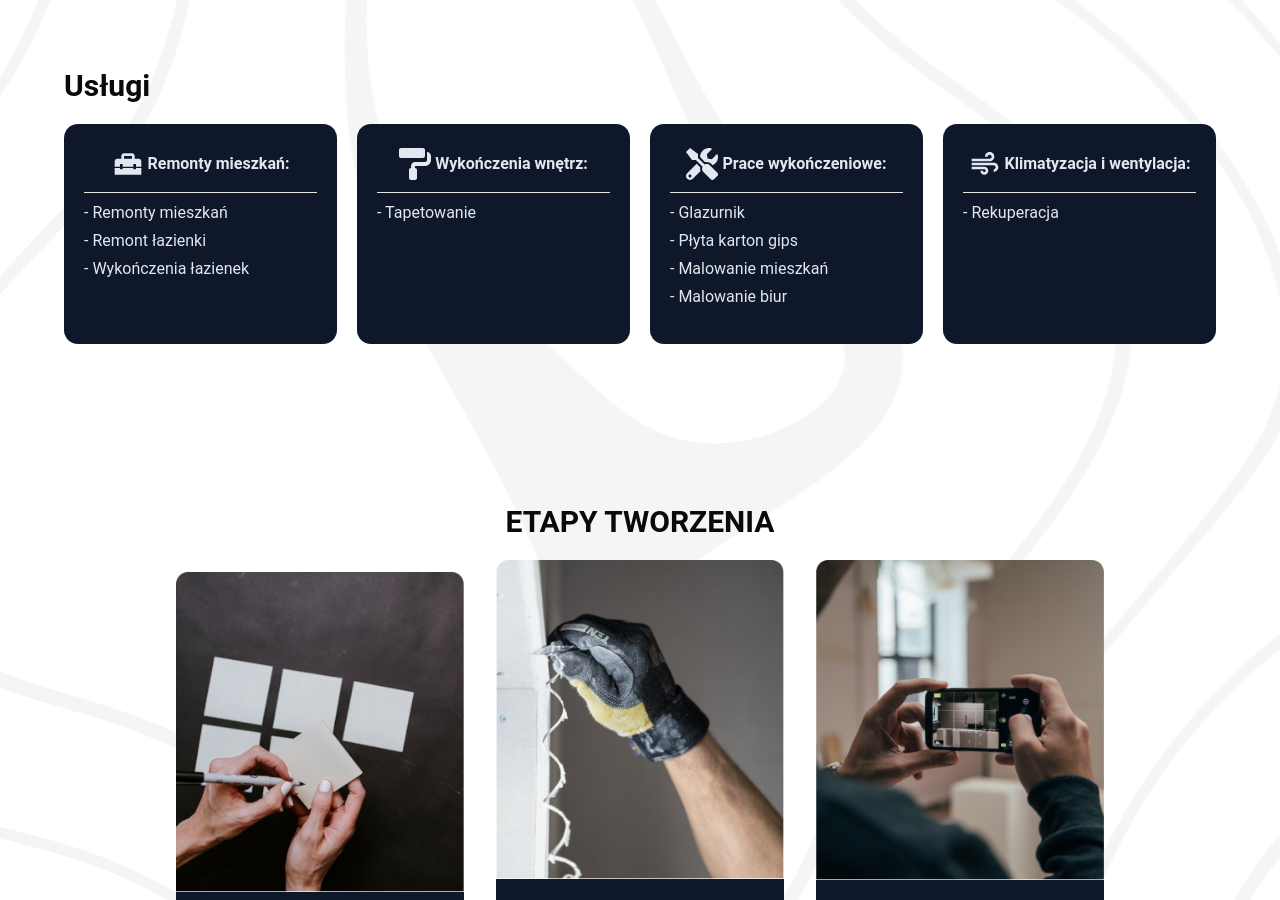
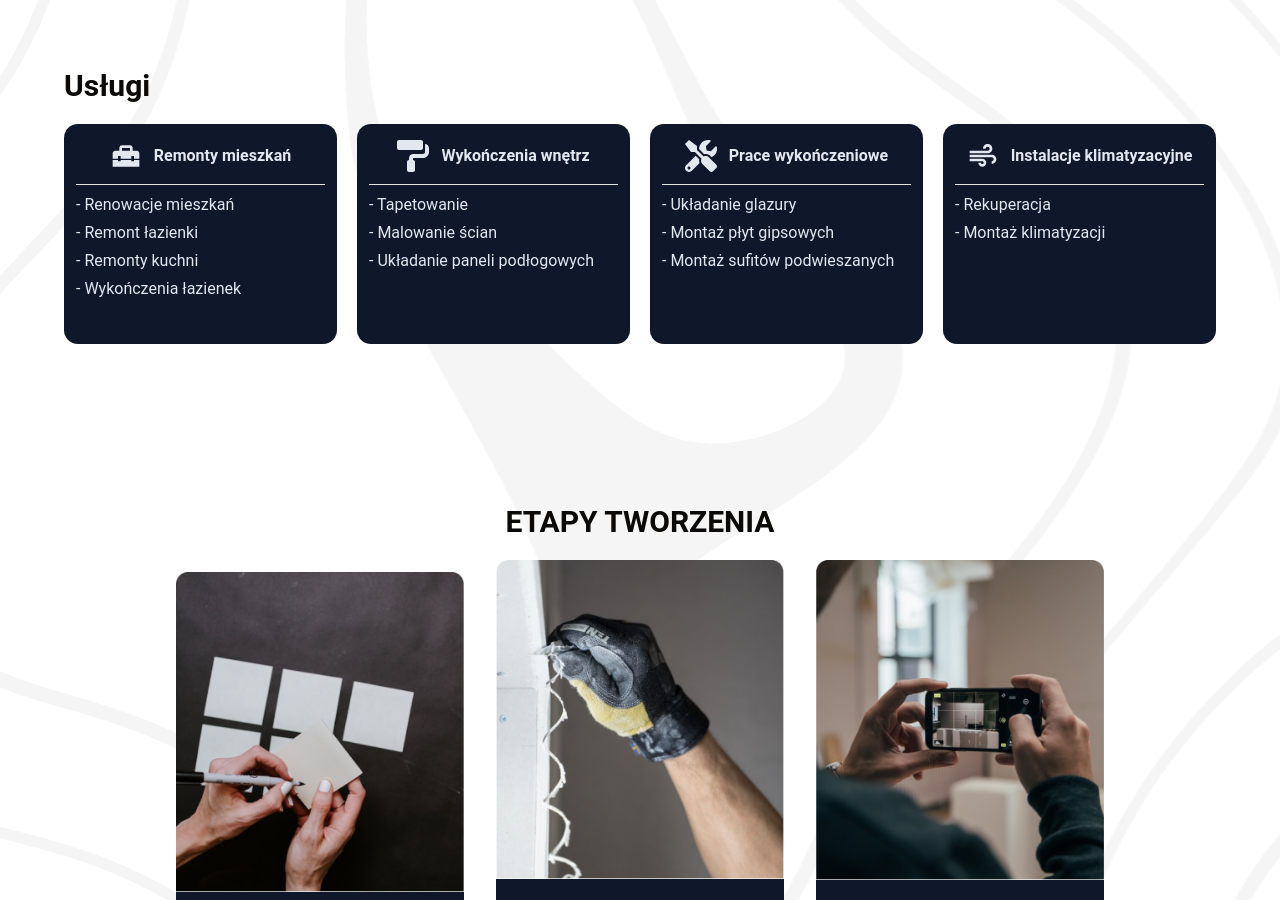
Before and after one commit to PeterPoterek/tww-ts, a React (Vite) app in the folder client/: page / in a window 1280 px wide. Shown: the part 1140-2040 px from the top of the page. Built offline with nearby package versions, Linux system fonts and the light colour scheme.

Commit message:
services content adjusted

```diff
--- a/client/src/pages/main/ServicesSection/ServicesList.tsx
+++ b/client/src/pages/main/ServicesSection/ServicesList.tsx
@@ -1,16 +1,17 @@
+import { Separator } from "@/components/ui/separator";
+
 interface ServicesListProps {
   label: string;
   services: string[];
   icon: JSX.Element;
 }
-import { Separator } from "@/components/ui/separator";
 
 const ServicesList = ({ label, services, icon }: ServicesListProps) => {
   return (
-    <div className="sm:w-[320px] w-[220px] h-[220px] flex flex-col bg-slate-900 p-5 rounded-md gap-2">
-      <div className="flex gap-1 justify-center items-center p-1">
+    <div className="sm:w-[320px] w-[220px] h-[220px] flex flex-col bg-slate-900 p-3 rounded-md gap-2">
+      <div className="flex gap-3 justify-center items-center p-1">
         {icon}
-        <h3 className="text-slate-200  font-bold">{label}:</h3>
+        <h3 className="text-slate-200  font-bold">{label}</h3>
       </div>
 
       <Separator />
--- a/client/src/pages/main/ServicesSection/ServicesSection.tsx
+++ b/client/src/pages/main/ServicesSection/ServicesSection.tsx
@@ -8,22 +8,22 @@ const ServicesSection = () => {
     {
       label: "Remonty mieszkań",
       icon: <MdHomeRepairService size={32} className="text-slate-200" />,
-      services: ["Remonty mieszkań", "Remont łazienki", "Wykończenia łazienek"],
+      services: ["Renowacje mieszkań", "Remont łazienki", "Remonty kuchni", "Wykończenia łazienek"],
     },
     {
       label: "Wykończenia wnętrz",
       icon: <FaPaintRoller size={32} className="text-slate-200" />,
-      services: ["Tapetowanie"],
+      services: ["Tapetowanie", "Malowanie ścian", "Układanie paneli podłogowych"],
     },
     {
       label: "Prace wykończeniowe",
       icon: <FaTools size={32} className="text-slate-200" />,
-      services: ["Glazurnik", "Płyta karton gips", "Malowanie mieszkań", "Malowanie biur"],
+      services: ["Układanie glazury", "Montaż płyt gipsowych", "Montaż sufitów podwieszanych"],
     },
     {
-      label: "Klimatyzacja i wentylacja",
+      label: "Instalacje klimatyzacyjne",
       icon: <MdOutlineAir size={32} className="text-slate-200" />,
-      services: ["Rekuperacja"],
+      services: ["Rekuperacja", "Montaż klimatyzacji"],
     },
   ];
 
```
